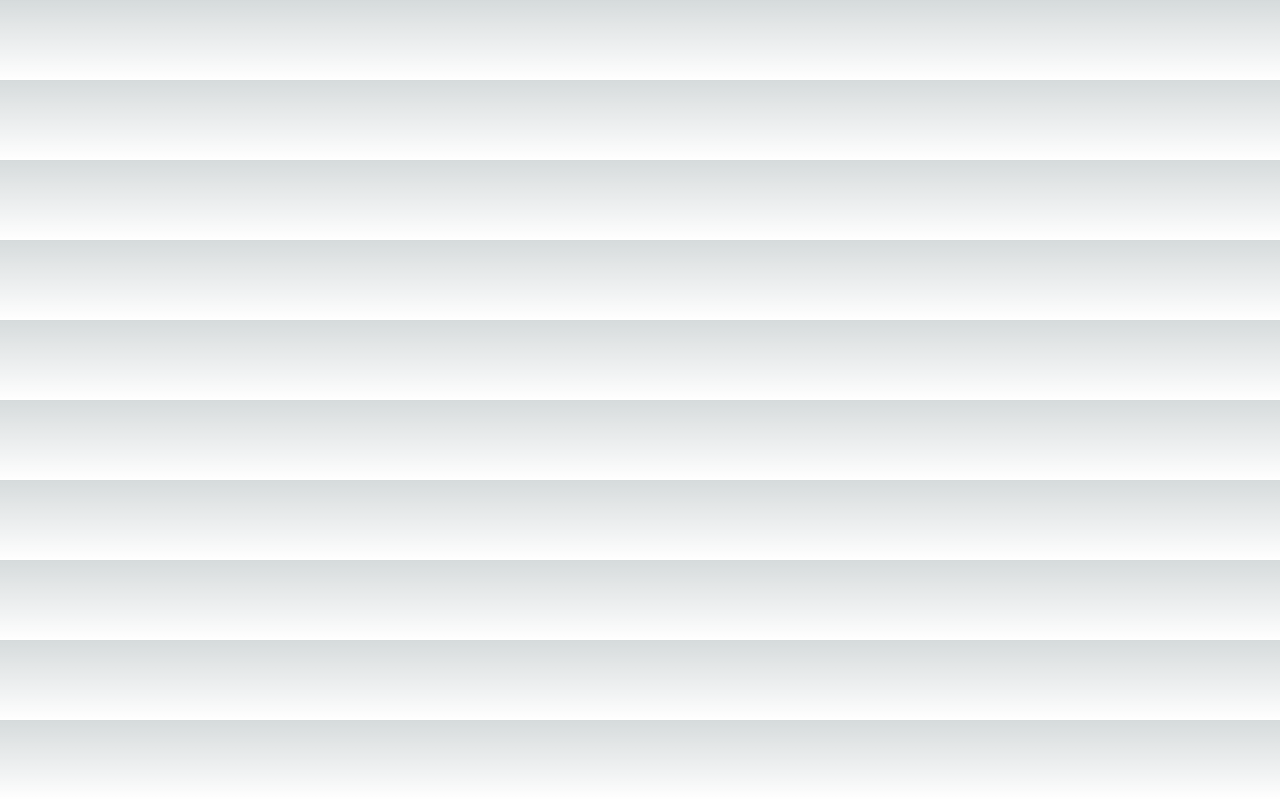
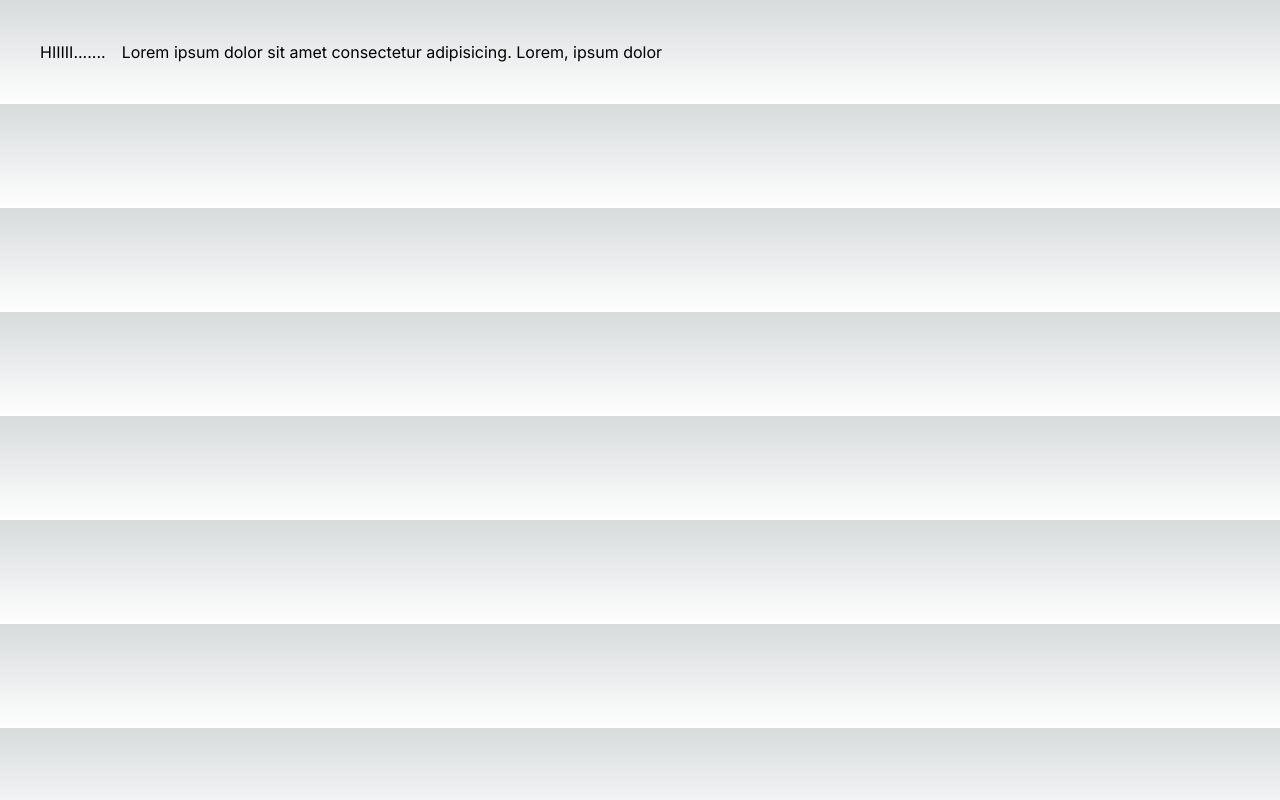
Before and after one commit to Binary-Beast-Byte/nextjs-practice, a Next.js app: page / in a window 1280 px wide. Built offline with nearby package versions, Linux system fonts and the light colour scheme.

Commit message:
added use line hook to count and return lines in html elements

```diff
--- a/src/app/page.tsx
+++ b/src/app/page.tsx
@@ -1,11 +1,19 @@
 'use client'
 import Button from '@/components/Button'
+import { useLineCount } from '@/hooks/useLineCount'
 
 export default function Home() {
+  const paragraphElem = "<p>Lorem ipsum dolor sit amet consectetur adipisicing.   Lorem, ipsum dolor.  Lorem ipsum dolor sit amet consectetur. Lorem ipsum dolor sit amet consectetur adipisicing elit.</p> "
+  const { lines, totalLineCount } = useLineCount(paragraphElem);
+  console.log("🚀 ~ file: page.tsx:8 ~ Home ~ totalLineCount:", totalLineCount)
+  console.log("🚀 ~ file: page.tsx:8 ~ Home ~ lines:", lines)
+
   return (
     <main className='p-10 flex space-x-4'>
-
-
+      <h1>
+        HIIIII.......
+      </h1>
+    <div dangerouslySetInnerHTML={{__html: lines  }}  />
     </main>
   )
 }
--- /dev/null
+++ b/src/hooks/useLineCount.ts
@@ -0,0 +1,20 @@
+import { useState, useEffect } from 'react';
+
+export const  useLineCount = (paragraphElem) => {
+  const [lineCount, setLineCount] = useState(0);
+  const [lines, setLines] = useState('');
+
+  useEffect(() => {
+    if (paragraphElem) {
+      // Count the number of sentences separated by full stops
+      const sentences = paragraphElem.split('.').filter(sentence => sentence.trim() !== '');
+      setLineCount(sentences.length);
+
+      // Extract the first two lines and enclose them in a paragraph element
+      const firstTwoLines = sentences.slice(0, 2).map(sentence => sentence.trim()).join('. ');
+      setLines(`${firstTwoLines}</p>`);
+    }
+  }, [paragraphElem]);
+
+  return { totalLineCount: lineCount, lines };
+}
```
